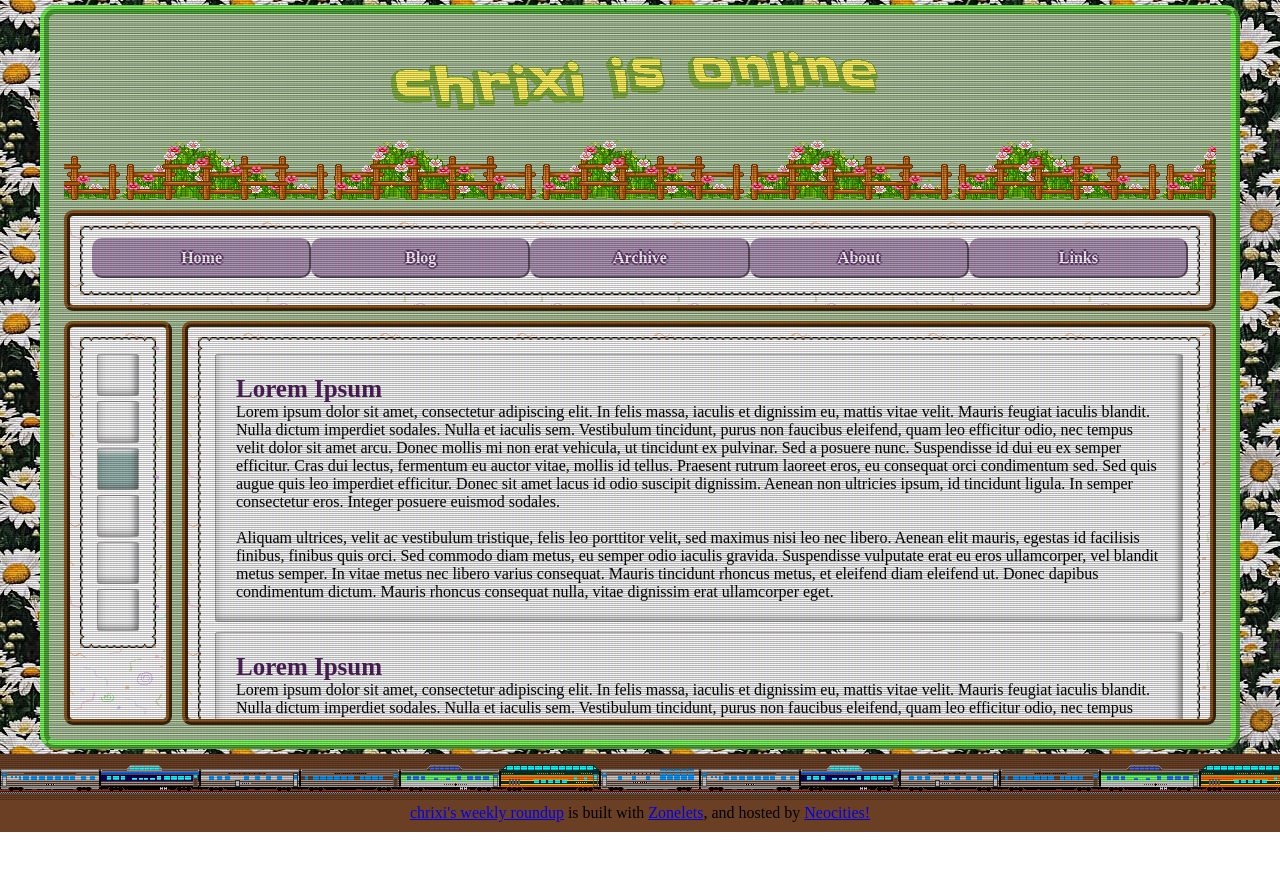
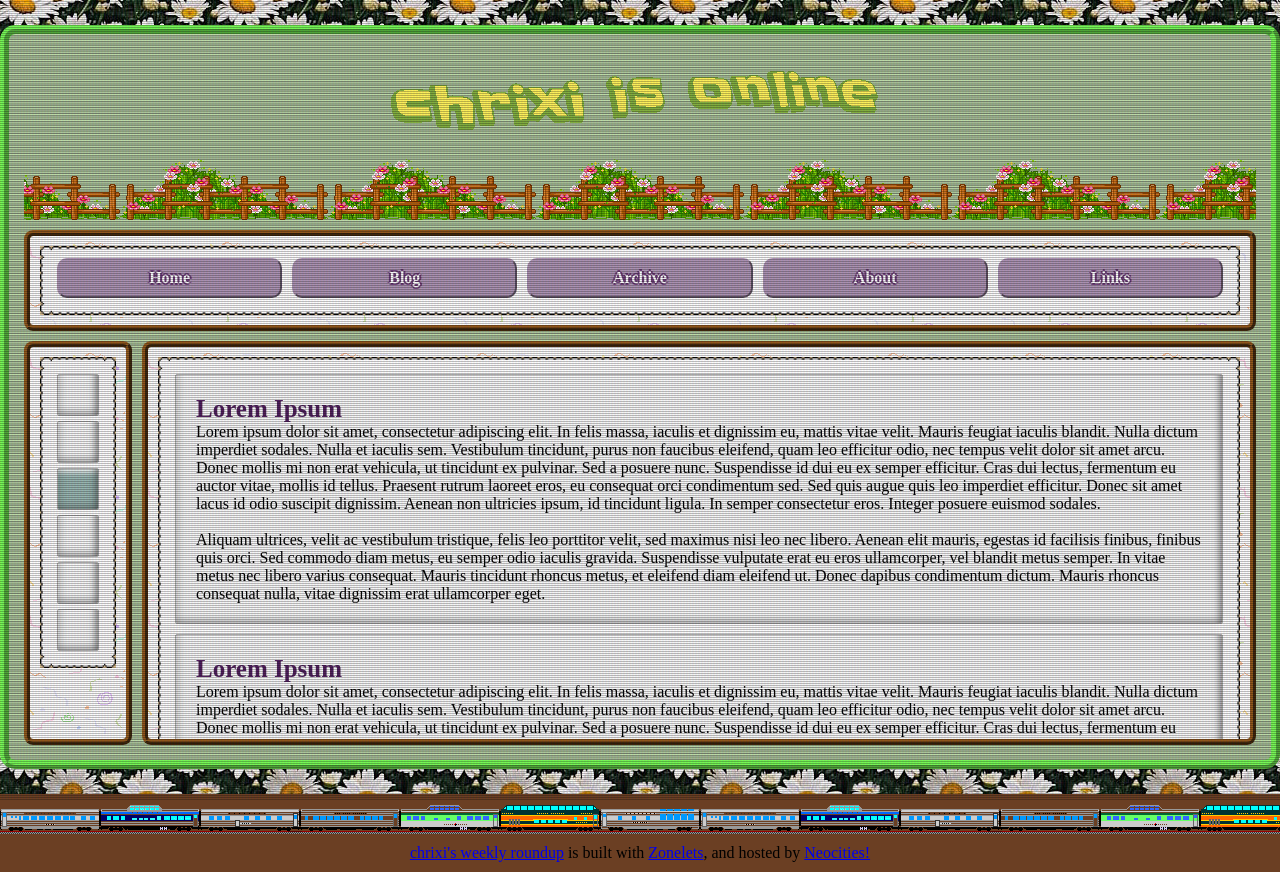
Before and after one commit to chrixip/chrixi, a plain HTML site: page templates/page_template.html in a window 1280 px wide. Before the commit the page ends 832 px from the top, so only its background shows below. Drawn offline with Linux system fonts and the light colour scheme; a script that the page names is missing.

Commit message:
made some changes to layout

```diff
--- a/site_files/style.css
+++ b/site_files/style.css
@@ -82,7 +82,7 @@ body {
 -----THIS SECTION DEFINES THE CONTAINER GRID-----
 ================================================*/
 .container {
-    max-width: 1200px;
+    max-width: 2000px;
     height: 93vh;
     display: grid;
     border: 9px ridge var(--content-color);
@@ -97,7 +97,7 @@ body {
         "header-divider header-divider"
         "navbar navbar"
         "sidebar1 main";
-    margin: 5px auto;
+    margin: 25px auto;
     /* this centers the entire page */
     background-image: var(--container-bg-img);
 }
@@ -222,20 +222,20 @@ between the sidebars! */
     align-content: center;
     grid-template-columns: auto;
     grid-template-rows: auto;
+    grid-template-areas:
+        'welcome post post post'
+        'box2 post post post'
+        'box3 post post post';
 }
 
 #box1 {
     order: 1;
-    grid-column-start: 1;
-    grid-column-end: 2;
-    grid-row-start: 1;
+    grid-area: welcome;
 }
 
 #box2 {
     order: 2;
-    grid-column-start: 1;
-    grid-column-end: 2;
-    grid-row-start:2;
+    grid-area: box2;
     display: flex;
     flex-direction: column;
     justify-content: center;
@@ -243,18 +243,12 @@ between the sidebars! */
 
 #box3 {
     order: 3;
-    grid-column-start: 1;
-    grid-column-end: 2;
-    grid-row-start:3;
-    grid-row-end: 4;
+    grid-area: box3;
 }
 
 #box4 {
     order: 3;
-    grid-column-start: 2;
-    grid-column-end: 3;
-    grid-row-start:1;
-    grid-row-end: 4;
+    grid-area: post;
 }
 
 #box4 hr {
@@ -310,7 +304,7 @@ button {
     width: 75%;
     border:2px outset #AC93B3;
     border-radius:10px;
-    margin:0 0 5px 0;
+    margin:0 5px 5px 5px;
     place-self: center;
 }
 
```
Also changed, not shown: site_files/index.html (+2 -2 lines).
